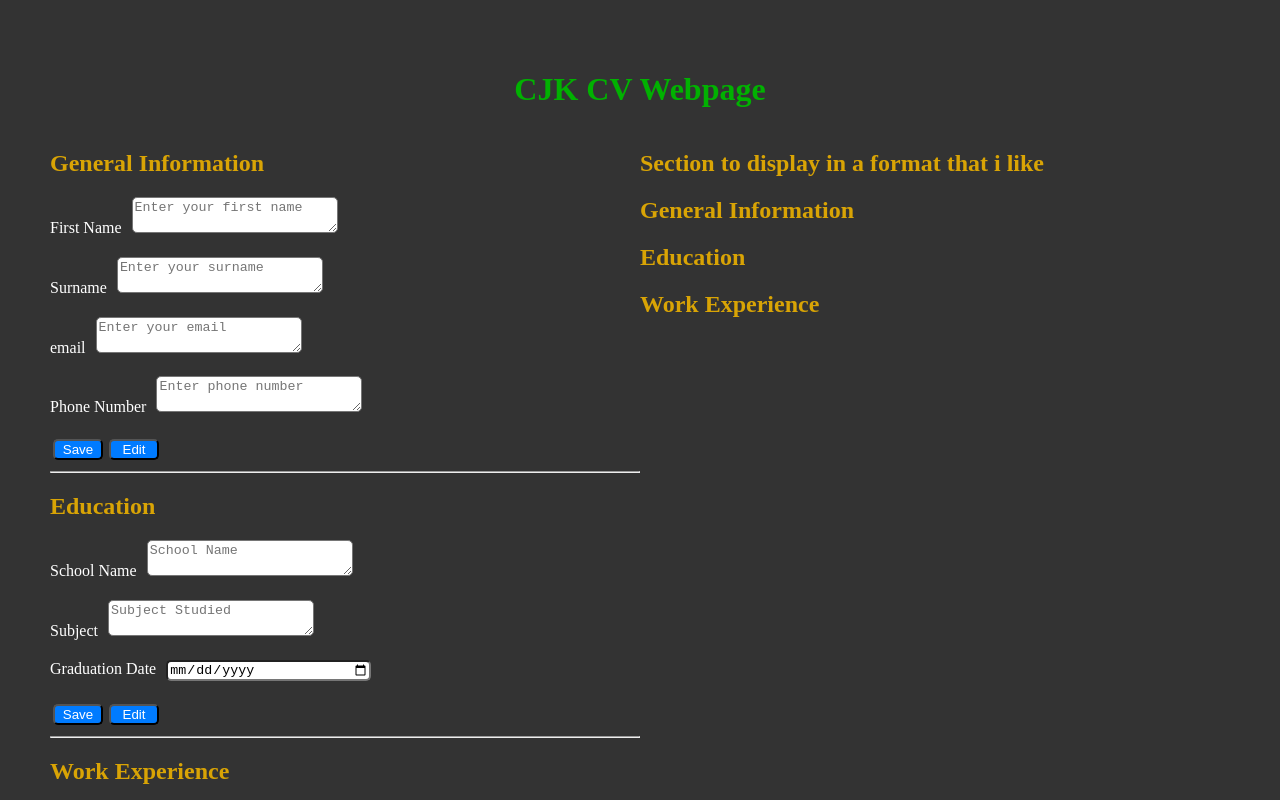
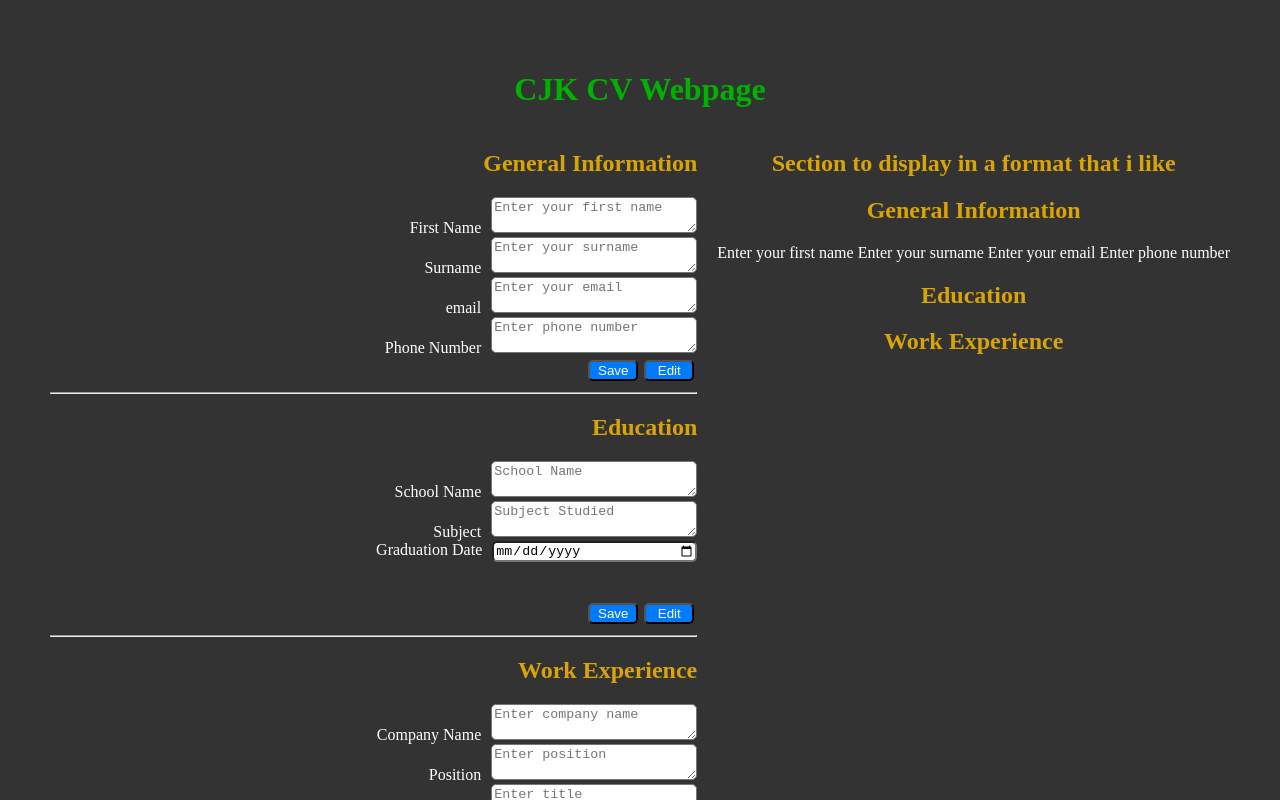
Before and after one commit to ChrisKnowles53/odin-cv-project, a React (Vite) app in the folder CV-Project/: page / in a window 1280 px wide. Shown: the top 800 px of the page. Built offline with nearby package versions, Linux system fonts and the light colour scheme.

Commit message:
state moved up to app for general info

```diff
--- a/CV-Project/src/App.jsx
+++ b/CV-Project/src/App.jsx
@@ -3,25 +3,43 @@ import GeneralInformation from "./components/GeneralInformation";
 import Education from "./components/Education";
 import "./App.css";
 import WorkExperience from "./components/WorkExperience";
+import { useState } from "react";
 // add a function to reset the whole form
 
 function App() {
+  const [firstName, setFirstName] = useState("Enter your first name");
+  const [surname, setSurname] = useState("Enter your surname");
+  const [email, setEmail] = useState("Enter your email");
+  const [phoneNumber, setPhoneNumber] = useState("Enter phone number");
+
   return (
     <div className="mainContainer">
       <h1>CJK CV Webpage</h1>
       <div className="content">
-        <div className="section">
-          <GeneralInformation section="General Information" />
+        <div className="inputSection">
+          <GeneralInformation
+            section="General Information"
+            firstName={firstName}
+            setFirstName={setFirstName}
+            surname={surname}
+            setSurname={setSurname}
+            email={email}
+            setEmail={setEmail}
+            phoneNumber={phoneNumber}
+            setPhoneNumber={setPhoneNumber}
+          />
           <hr />
           <Education section="Education" />
           <hr />
           <WorkExperience section="Work Experience" />
         </div>
-        <div className="section">
+        <div className="displaySection">
           <h2>Section to display in a format that i like</h2>
           <div className="displayGeneralInformation">
             <h2>General Information</h2>
-            <p className="generalDetails"></p>
+            <p className="generalDetails">
+              {firstName} {surname} {email} {phoneNumber}
+            </p>
           </div>
           <div className="displayEducation">
             <h2>Education</h2>
--- a/CV-Project/src/components/Education.jsx
+++ b/CV-Project/src/components/Education.jsx
@@ -18,8 +18,11 @@ export default function Education({ section }) {
     <div className={section}>
       <h2>{section}</h2>
       <InputField name={schoolName} label="School Name" />
+      <br />
       <InputField name={subjectStudied} label="Subject" />
+      <br />
       <DateInputField name={graduationDate} label="Graduation Date" />
+      <br />
       <Button text="Save" handleClick={handleClick} />
       <Button text="Edit" />
     </div>
--- a/CV-Project/src/components/GeneralInformation.jsx
+++ b/CV-Project/src/components/GeneralInformation.jsx
@@ -4,25 +4,33 @@ import { useState } from "react";
 import InputField from "./Input";
 import Button from "./Button";
 
-export default function GeneralInformation({ section }) {
-  const [firstName, setFirstName] = useState("Enter your first name");
-  const [surname, setSurname] = useState("Enter your surname");
-  const [email, setEmail] = useState("Enter your email");
-  const [phoneNumber, setPhoneNumber] = useState("Enter phone number");
-
-  function handleClick() {
-    // code for what to do when edit clicked
-    // when save clicked i want to update the <p displayContent> within <div displayGenInfo>
-  }
-
+export default function GeneralInformation({
+  section,
+  firstName,
+  setFirstName,
+  surname,
+  setSurname,
+  email,
+  setEmail,
+  phoneNumber,
+  setPhoneNumber,
+}) {
   return (
     <div className={section}>
       <h2>{section}</h2>
-      <InputField name={firstName} label="First Name" />
-      <InputField name={surname} label="Surname" />
-      <InputField name={email} label="email" />
-      <InputField name={phoneNumber} label="Phone Number" />
-      <Button text="Save" handleClick={handleClick} />
+      <InputField name={firstName} setName={setFirstName} label="First Name" />
+      <br />
+      <InputField name={surname} setName={setSurname} label="Surname" />
+      <br />
+      <InputField name={email} setName={setEmail} label="email" />
+      <br />
+      <InputField
+        name={phoneNumber}
+        setName={setPhoneNumber}
+        label="Phone Number"
+      />
+      <br />
+      <Button text="Save" />
       <Button text="Edit" />
     </div>
   );
--- a/CV-Project/src/components/Input.jsx
+++ b/CV-Project/src/components/Input.jsx
@@ -1,13 +1,6 @@
 /* eslint-disable react/prop-types */
-import { useState } from "react";
 
-export default function InputField({ name, label }) {
-  const [input, setInput] = useState("");
-
-  function handleChange(event) {
-    setInput(event.target.value);
-  }
-
+export default function InputField({ name, setName, label }) {
   return (
     <>
       <label className="inputLabel" htmlFor="html">
@@ -16,10 +9,8 @@ export default function InputField({ name, label }) {
       <textarea
         className="input"
         placeholder={name}
-        value={input}
-        onChange={handleChange}
+        onChange={(event) => setName(event.target.value)}
       ></textarea>
-      <h2>{input}</h2>
     </>
   );
 }
--- a/CV-Project/src/components/WorkExperience.jsx
+++ b/CV-Project/src/components/WorkExperience.jsx
@@ -3,6 +3,7 @@ import { useState } from "react";
 import InputField from "./Input";
 import Button from "./Button";
 import DateInputField from "../DateInput";
+import React from "react";
 
 export default function WorkExperience({ section }) {
   const [formData, setFormData] = useState({
@@ -37,14 +38,20 @@ export default function WorkExperience({ section }) {
     <div className={section}>
       <h2>{section}</h2>
       {inputFields.map((field) => (
-        <InputField
-          key={field.key}
-          name={formData[field.key]}
-          label={field.label}
-          onChange={(event) => handleInputChange(field.key, event.target.value)}
-        />
+        <React.Fragment key={field.key}>
+          <InputField
+            name={formData[field.key]}
+            label={field.label}
+            onChange={(event) =>
+              handleInputChange(field.key, event.target.value)
+            }
+          />
+          <br />
+        </React.Fragment>
       ))}
+
       <DateInputField label="Date from" />
+      <br />
       <DateInputField label="Date to" />
       <Button text="Save" handleClick={handleClick} />
       <Button text="Edit" />
--- a/CV-Project/src/index.css
+++ b/CV-Project/src/index.css
@@ -25,9 +25,10 @@ h2 {
   flex-direction: column;
 }
 
-.section {
+.inputSection {
   flex: 1;
-  text-align: left;
+  text-align: right;
+  margin-right: 20px;
 }
 
 .content {
```
